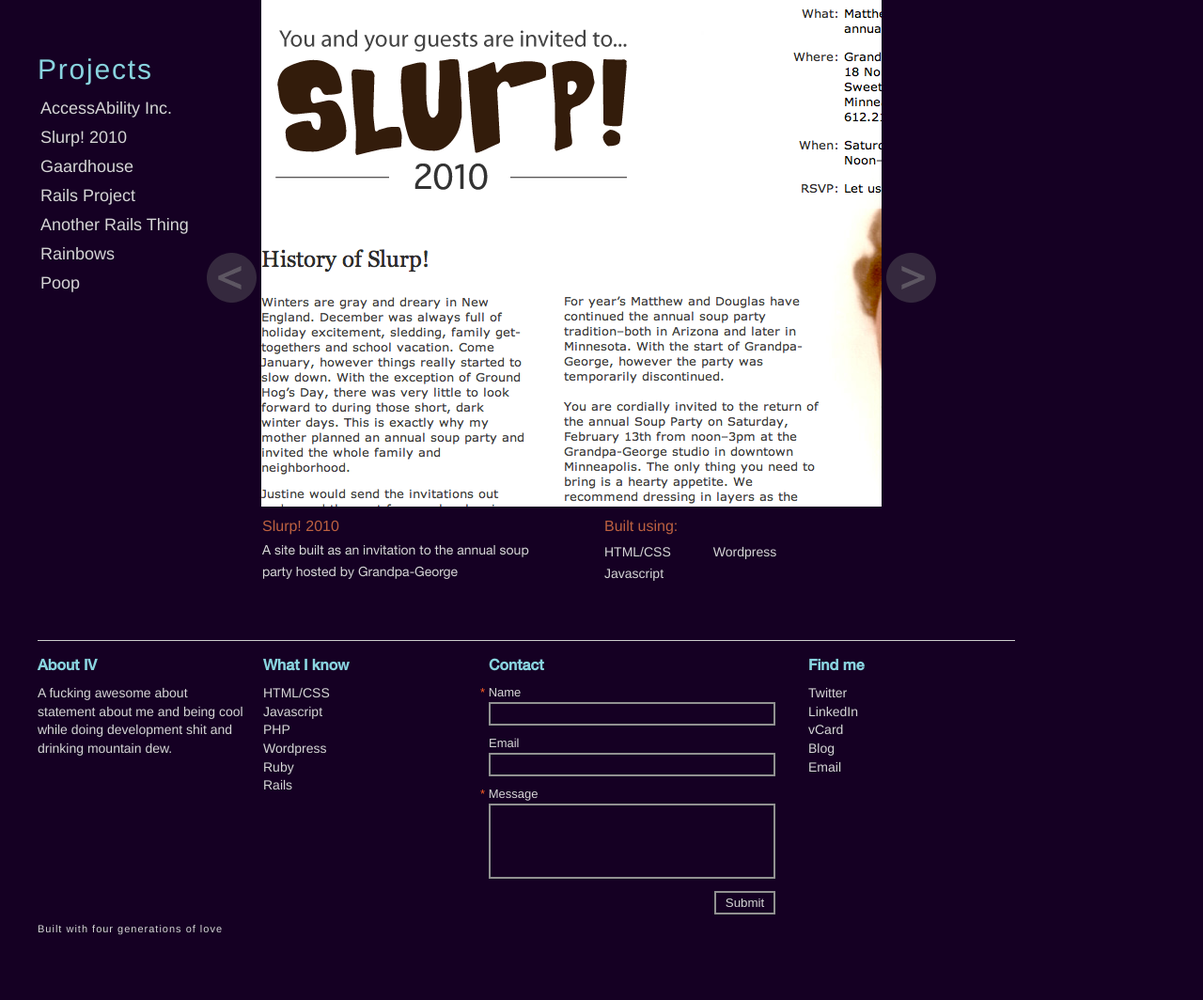
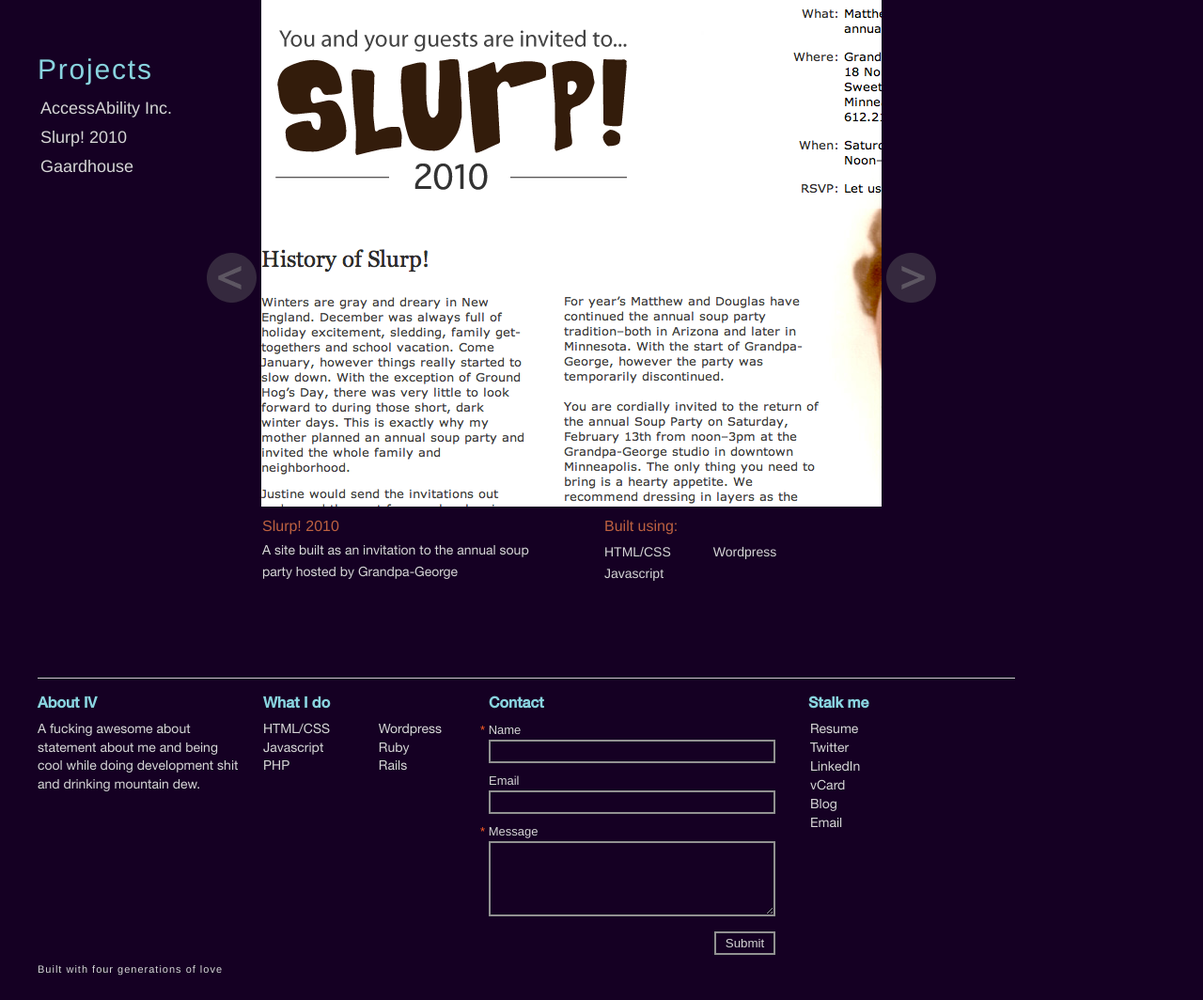
Before and after one commit to johnheimkes/portfolio, a PHP site: page / in a window 1280 px wide. Shown: the part 216-1280 px from the top of the page at 94% size. After the commit the page ends 1254 px from the top, so only its background shows below. Run offline with PHP 8.4, Linux system fonts and the light colour scheme.

Commit message:
revamped the Stalk Me foot_block

```diff
--- a/css/style.css
+++ b/css/style.css
@@ -38,6 +38,7 @@ body {
 	font-size: 30px;
 	margin-bottom: 17px;
 }
+
 #side_nav ul {
 	list-style-type: none;
 }
@@ -89,7 +90,8 @@ ul.projects li a:hover {background: #9d4729;}
 /*------------------FOOTER------------------*/
 #footer {
 	clear: both;
-	padding-top: 10px;
+	position: relative;
+	top: 50px;
 	width: 1040px;
 }
 .foot_block {
@@ -109,13 +111,29 @@ ul.projects li a:hover {background: #9d4729;}
 .foot_block p, .foot_block ul li, #find_me ul li a {
 	color: #d6d6d6;
 	font-weight: lighter;
+	font-family: 'Helvetica Neue Roman';
 	line-height: 1.4em;
 	font-size: 14px;
 	text-decoration: none;
 }
+.foot_block ul.know_left {float: left;}
+.foot_block ul.know_right {
+	float: right;
+	position: relative;
+	right: 30px;
+}
 #find_me {
 	padding-right:0;
 	padding-left: 20px;
+}
+#find_me ul li {
+	height: 20px;
+}
+#find_me ul li a {
+	padding: 2px;
+}
+#find_me ul li a:hover {
+	background: #9d4729;
 }
 #contact {
 	width: 300px;
@@ -125,16 +143,17 @@ ul.projects li a:hover {background: #9d4729;}
 	font-family: Helvetica;
 	font-size: 13px;
 }
-#footer input {
+#footer input, textarea {
 	width: 295px;
-	margin-top: 3px;
-	margin-bottom: 10px;
 	color: #d6d6d6;
 	background: none;
 	padding: 3px;
 	border: 2px solid #919191;
+	margin-top: 3px;
+	margin-bottom: 10px;
 }
-input#message {
+textarea {
+	width: 295px;
 	height: 70px;
 }
 input#submit {
--- a/index.html
+++ b/index.html
@@ -23,13 +23,9 @@
         <div id="side_nav">
           <h2>Projects</h2>
           <ul class="projects">
-            <li><a href="#">AccessAbility Inc.</a></li>
-            <li><a href="#">Slurp! 2010</a></li>
-            <li><a href="#">Gaardhouse</a></li>
-            <li><a href="#">Rails Project</a></li>
-            <li><a href="#">Another Rails Thing</a></li>
-            <li><a href="#">Rainbows</a></li>
-            <li><a href="#">Poop</a></li>
+            <li><a href="index.html">AccessAbility Inc.</a></li>
+            <li><a href="slurp.html">Slurp! 2010</a></li>
+            <li><a href="gaardhouse.html">Gaardhouse</a></li>
           </ul>
         </div>
         <div id="content">
@@ -75,11 +71,13 @@
           <p>A fucking awesome about statement about me and being cool while doing development shit and drinking mountain dew.</p>
         </div>
         <div class="foot_block">
-          <h3>What I know</h3>
-          <ul>
+          <h3>What I do</h3>
+          <ul class="know_left">
             <li>HTML/CSS</li>
             <li>Javascript</li>
             <li>PHP</li>
+          </ul>
+          <ul class="know_right">
             <li>Wordpress</li>
             <li>Ruby</li>
             <li>Rails</li>
@@ -88,16 +86,17 @@
         <div class="foot_block" id="contact">
           <h3>Contact</h3>
           <fieldset>
-            <label for="name"><sup>*</sup> Name</label><input type="text" name="name" value="" id="name"/>
-            <label for="email">Email</label><input type="text" name="email" value="" id="email"/>
-            <label for="message"><sup>*</sup> Message</label><input type="text" name="message" value="" id="message" />
-            <label for="submit"></label><input type="submit" name="submit" value="Submit" id="submit"/>
+            <label for="name"><sup>*</sup> Name</label><input type="text" name="name" value="" id="name" />
+            <label for="email">Email</label><input type="text" name="email" value="" id="email" />
+            <label for="message"><sup>*</sup> Message</label><textarea name="message"></textarea>
+            <label for="submit"></label><input type="submit" name="submit" value="Submit" id="submit" />
 
           </fieldset>
         </div>
         <div class="foot_block" id="find_me">
-          <h3>Find me</h3>
+          <h3>Stalk me</h3>
           <ul>
+            <li><a href="resume.html">Resume</a></li>
             <li><a href="http://twitter.com/johnheimkes" target="_blank">Twitter</a></li>
             <li><a href="http://www.linkedin.com/pub/john-heimkes/1a/475/4b0" target="_blank">LinkedIn</a></li>
             <li><a href="dl/john-heimkes.vcf">vCard</a></li>
```
